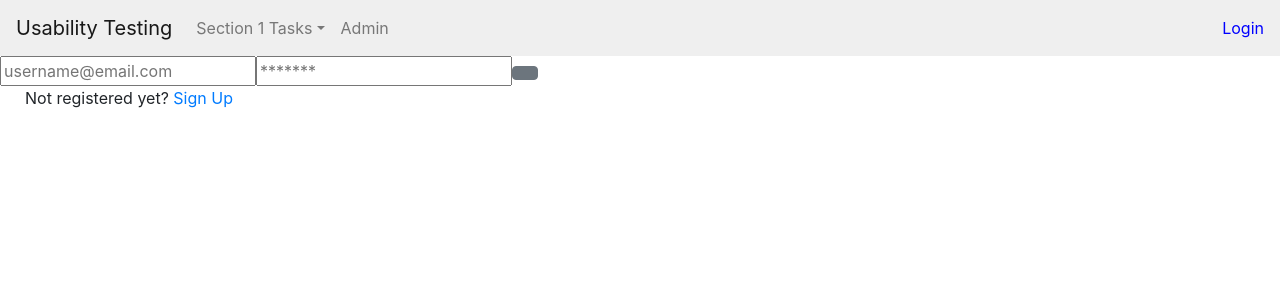
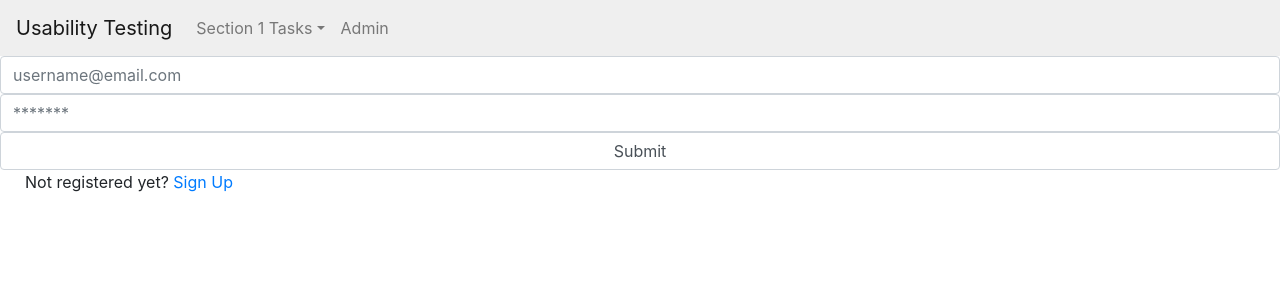
Before and after one commit to compassion-intl/tree-test, a React (Create React App) app: page / in a window 1280 px wide. Shown: the top 300 px of the page. Built offline with nearby package versions, Linux system fonts and the light colour scheme.

Commit message:
login and register working

```diff
--- a/src/App.jsx
+++ b/src/App.jsx
@@ -1,5 +1,5 @@
-import React from 'react';
-import './App.css';
+import React from "react";
+import "./App.css";
 import Navbar from "./components/nav/NavBar";
 import ApplicationViews from "./components/ApplicationViews";
 
--- a/src/components/ApplicationViews.jsx
+++ b/src/components/ApplicationViews.jsx
@@ -1,5 +1,6 @@
-import { Route } from "react-router-dom";
+import { Route, Redirect } from "react-router-dom";
 import React, { Component } from "react";
+import { withRouter } from "react-router";
 // import Home from "./home/Home";
 import Login from "./login/login";
 import Register from "./login/Register";
@@ -9,6 +10,7 @@ import Task3 from "./tasks/Task3";
 import Task4 from "./tasks/Task4";
 import Task5 from "./tasks/Task5";
 import { getUserFromLocalStorage, logout } from "./login/LoginHandler";
+import App from "../App";
 
 class ApplicationViews extends Component {
   state = {
@@ -22,7 +24,12 @@ class ApplicationViews extends Component {
           exact
           path="/"
           render={props => {
-            return <Login onLogin={user => this.setState({ user: user })} />;
+            return (
+              <Login
+                {...props}
+                onLogin={user => this.setState({ user: user })}
+              />
+            );
           }}
         />
         <Route
@@ -30,43 +37,45 @@ class ApplicationViews extends Component {
           path="/register"
           render={props => {
             return (
-              <Register onRegister={user => this.setState({ user: user })} />
+              <Register
+                {...props}
+                onRegister={user => this.setState({ user: user })}
+              />
             );
           }}
         />
         <Route
           path="/task-1"
           render={props => {
-            return <Task1 />;
+            return this.state.user ? <Task1 /> : <Redirect to="/" />;
           }}
         />
         <Route
           path="/task-2"
           render={props => {
-            return <Task2 />;
+            return this.state.user ? <Task2 /> : <Redirect to="/" />;
           }}
         />
         <Route
           path="/task-3"
           render={props => {
-            return <Task3 />;
+            return this.state.user ? <Task3 /> : <Redirect to="/" />;
           }}
         />
         <Route
           path="/task-4"
           render={props => {
-            return <Task4 />;
+            return this.state.user ? <Task4 /> : <Redirect to="/" />;
           }}
         ></Route>
         <Route
           path="/task-5"
           render={props => {
-            return <Task5 />;
+            return this.state.user ? <Task5 /> : <Redirect to="/" />;
           }}
         ></Route>
       </>
     );
   }
 }
-
-export default ApplicationViews;
+export default withRouter(ApplicationViews);
--- a/src/components/login/Register.js
+++ b/src/components/login/Register.js
@@ -17,17 +17,25 @@ export default class Register extends Component {
     email: "",
     username: "",
     password: "",
-    role: "User",
     modal: false,
     error: []
   };
 
   submit = e => {
     e.preventDefault();
-    register(this.state)
+
+    let userObject = {
+      email: this.state.email,
+      username: this.state.username,
+      password: this.state.password,
+      role: "User"
+    };
+    register(userObject)
       .then(newUser => {
-        // this.props.onRegister(newUser);
-        // this.props.history.push("/task-1");
+        this.props.onRegister(newUser);
+      })
+      .then(() => {
+        this.props.history.push("/task-1");
       })
       .catch(error => {
         this.setState({ error: error.message });
--- a/src/components/login/login.js
+++ b/src/components/login/login.js
@@ -8,7 +8,8 @@ import {
   ModalBody,
   ModalFooter,
   Form,
-  Button
+  Button,
+  Input
 } from "reactstrap";
 import "firebase/auth";
 
@@ -20,11 +21,12 @@ export default class Login extends Component {
     error: []
   };
 
-  submit = () => {
+  submit = e => {
+    e.preventDefault();
     login(this.state.email, this.state.password)
       .then(user => {
         this.props.onLogin(user);
-        // this.props.history.push("/regulate");
+        this.props.history.push("/task-1");
       })
       .catch(error => {
         console.log(error.message);
@@ -41,22 +43,24 @@ export default class Login extends Component {
     return (
       <>
         <div className="login-container">
-          <Form className="login-form" onSubmit={this.submit}>
-            <input
-              control="input"
+          <Form className="login-form">
+            <Input
               type="email"
               label="Email Address"
               placeholder="username@email.com"
               onChange={e => this.setState({ email: e.target.value })}
             />
-            <input
-              control="input"
+            <Input
               type="password"
               label="Password"
               placeholder="*******"
               onChange={e => this.setState({ password: e.target.value })}
             />
-            <Button content="Login" />
+            <Input
+              type="submit"
+              content="Login"
+              onClick={e => this.submit(e)}
+            />
             <p className="auth--message">
               Not registered yet? <Link to="/register">Sign Up</Link>
             </p>
--- a/src/components/nav/NavBar.jsx
+++ b/src/components/nav/NavBar.jsx
@@ -1,4 +1,4 @@
-import React, { useState, useEffect } from "react";
+import React, { useState, useEffect, Component } from "react";
 import {
   Collapse,
   Navbar,
@@ -14,19 +14,30 @@ import {
   NavbarText
 } from "reactstrap";
 import "./nav.css";
-import { logout } from "../login/LoginHandler";
+import {
+  logout,
+  getUserFromLocalStorage,
+  getUser
+} from "../login/LoginHandler";
 
-const NavBar = () => {
-  const [isOpen, setIsOpen] = useState(false);
-  let userEmail = sessionStorage.getItem("Email");
+class NavBar extends Component {
+  state = {
+    isOpen: false,
+    userInfo: []
+  };
 
-  const toggle = () => setIsOpen(!isOpen);
+  componentDidMount = () => {
+    this.setState({ userInfo: getUserFromLocalStorage() });
+  };
+
+  toggle = () => this.setState({ isOpen: !this.state.isOpen });
+  render() {
     return (
       <div>
         <Navbar color="light" light expand="md" id="main-nav">
           <NavbarBrand href="/">Usability Testing</NavbarBrand>
-        <NavbarToggler onClick={toggle} />
-        <Collapse isOpen={isOpen} navbar>
+          <NavbarToggler onClick={this.toggle} />
+          <Collapse isOpen={this.state.isOpen} navbar>
             <Nav className="mr-auto" navbar>
               <UncontrolledDropdown nav inNavbar>
                 <DropdownToggle nav caret>
@@ -66,18 +77,11 @@ const NavBar = () => {
                 </NavLink>
               </NavItem>
             </Nav>
-          {/* <NavbarText>
-            {`Location: ${
-              window.location.pathname.split("/")[1] !== ""
-                ? window.location.pathname.split("/")[1]
-                : "Home"
-            }`}
-          </NavbarText> */}
             <NavbarText style={{ paddingLeft: "30px" }}>
-            {userEmail !== "" && userEmail !== null ? (
+              {this.state.userInfo !== null ? (
                 <>
                   <p>
-                  {userEmail}
+                    {this.state.userInfo.email}
                     <span
                       onClick={() => {
                         sessionStorage.removeItem("Name");
@@ -95,15 +99,14 @@ const NavBar = () => {
                   </p>
                 </>
               ) : (
-              <a href="/" style={{ color: "blue" }}>
-                Login
-              </a>
+                <></>
               )}
             </NavbarText>
           </Collapse>
         </Navbar>
       </div>
     );
-};
+  }
+}
 
 export default NavBar;
```
Lines whose indentation alone changed are shown as unchanged.
